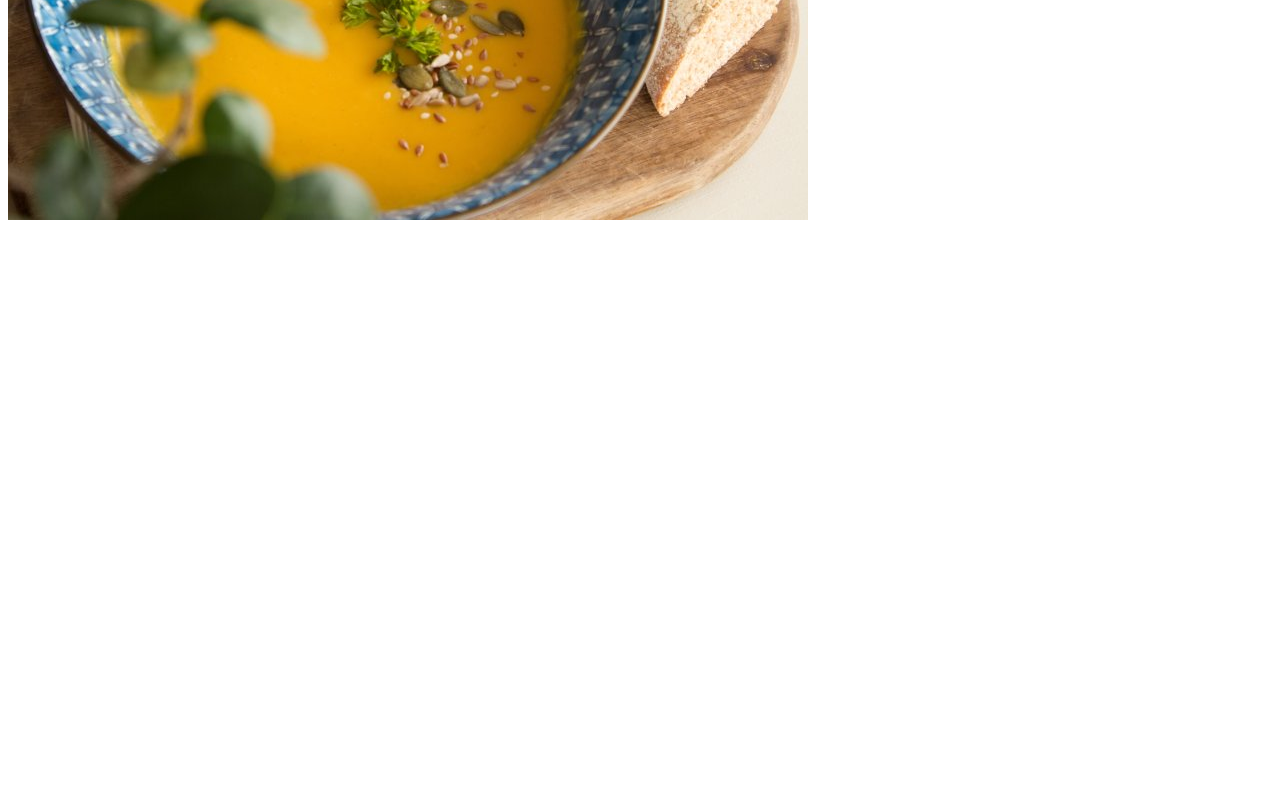
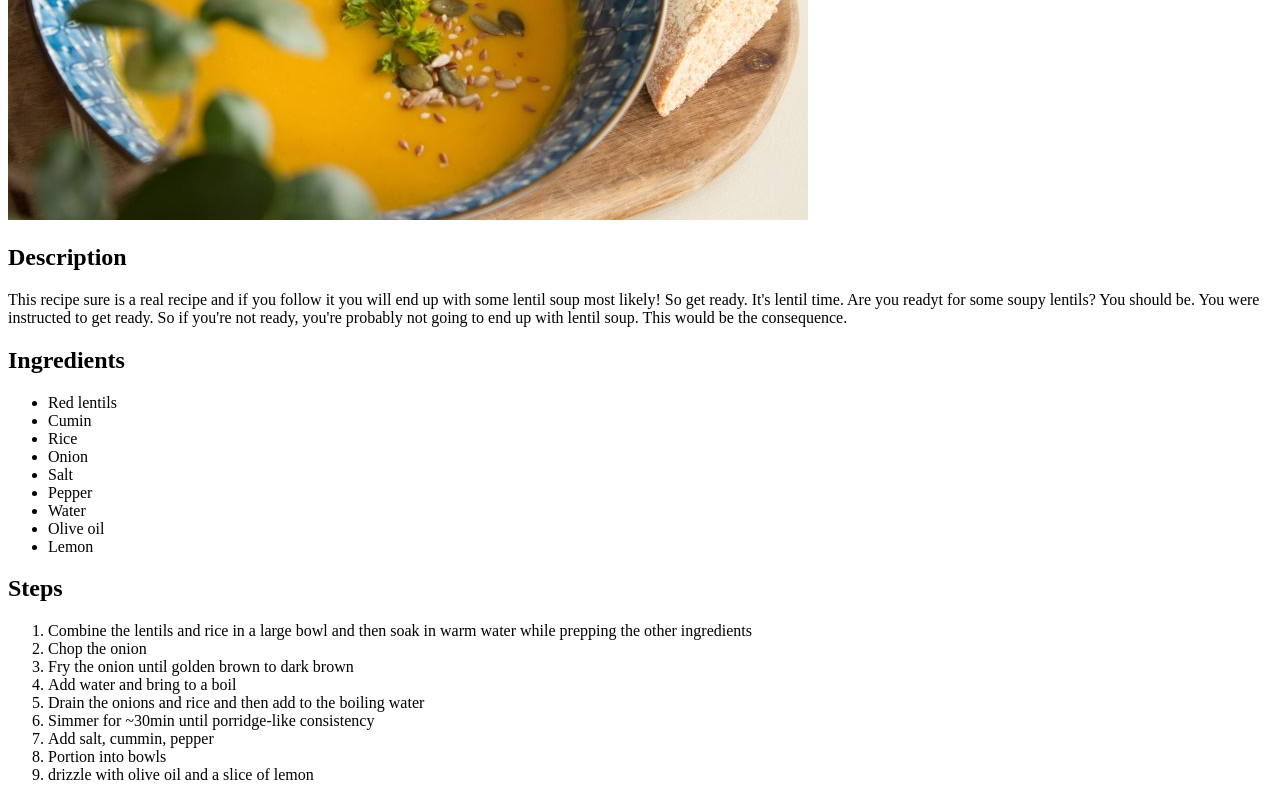
Before and after one commit to DTKahn/odin-recipes, a plain HTML site: page recipes/lentil-soup.html in a window 1280 px wide. Shown: the part 393-1193 px from the top of the page. Before the commit the page ends 800 px from the top, so only its background shows below. Drawn offline with Linux system fonts and the light colour scheme.

Commit message:
Add descriptions, ingredients, and steps

```diff
--- a/recipes/lentil-soup.html
+++ b/recipes/lentil-soup.html
@@ -9,5 +9,32 @@
 <body>
   <h1>Lentil Soup</h1>
   <img src="../images/lentil-soup.jpeg" alt="Bowl of lentil soup in a blue bowl sitting next to a few pieces of bread">
+  <h2>Description</h2>
+  <p>This recipe sure is a real recipe and if you follow it you will end up with some lentil soup most likely! So get ready. It's lentil time. Are you readyt for some soupy lentils? You should be. You were instructed to get ready. So if you're not ready, you're probably not going to end up with lentil soup. This would be the consequence.</p>
+  <h2>Ingredients</h2>
+  <ul>
+    <li>Red lentils</li>
+    <li>Cumin</li>
+    <li>Rice</li>
+    <li>Onion</li>
+    <li>Salt</li>
+    <li>Pepper</li>
+    <li>Water</li>
+    <li>Olive oil</li>
+    <li>Lemon</li>
+  </ul>
+  <h2>Steps</h2>
+  <ol>
+    <li>Combine the lentils and rice in a large bowl and then soak in warm water while prepping the other ingredients</li>
+    <li>Chop the onion</li>
+    <li>Fry the onion until golden brown to dark brown</li>
+    <li>Add water and bring to a boil</li>
+    <li>Drain the onions and rice and then add to the boiling water</li>
+    <li>Simmer for ~30min until porridge-like consistency</li>
+    <li>Add salt, cummin, pepper</li>
+    <li>Portion into bowls</li>
+    <li>drizzle with olive oil and a slice of lemon</li>
+  </ol>
+
 </body>
 </html>
```
